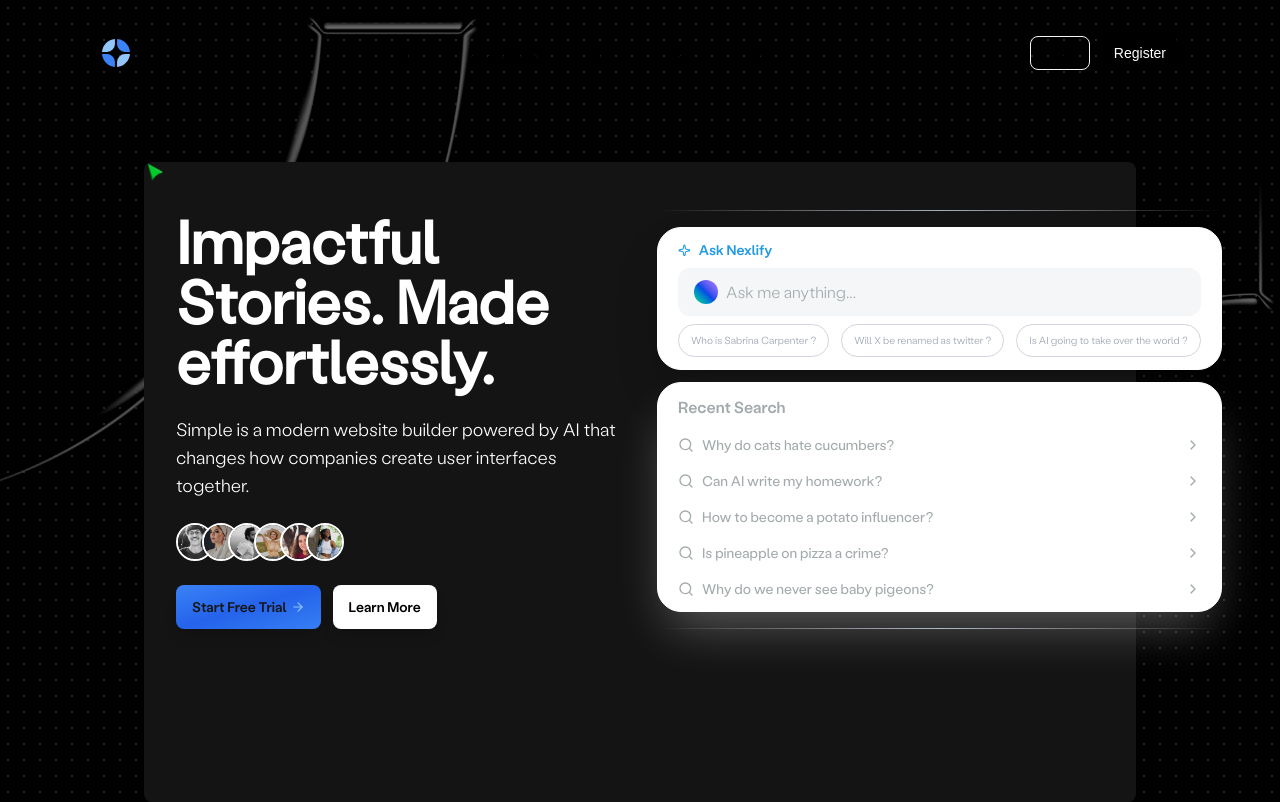
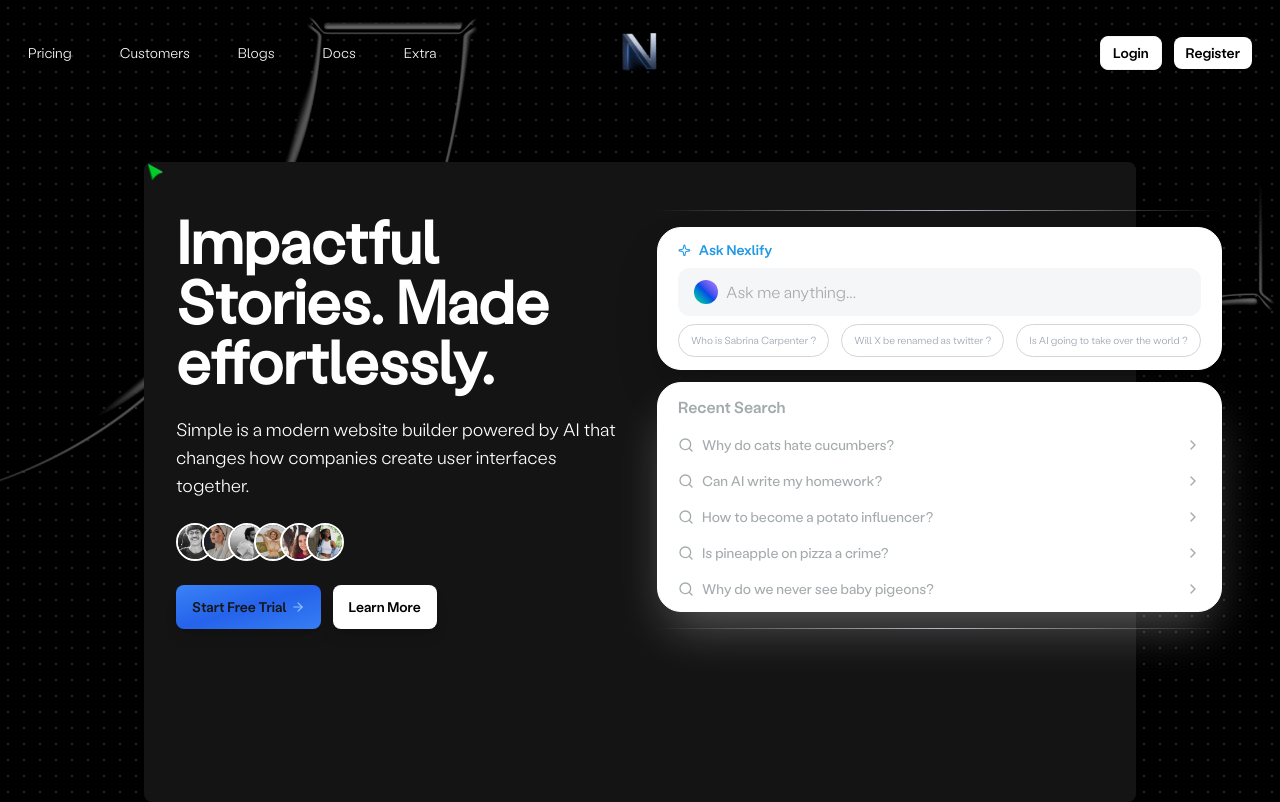
Before and after one commit to ds-spec/simple-ai, a Next.js app: page / in a window 1280 px wide. Built offline with nearby package versions, Linux system fonts and the light colour scheme.

Commit message:
Modified the navbar and added the logo

```diff
--- a/components/BuilderSection.jsx
+++ b/components/BuilderSection.jsx
@@ -61,7 +61,7 @@ export default function BuilderSection() {
               ))}
             </div>
             <div className="flex items-center gap-3 min-w-5xl">
-              <button className="flex items-center gap-1 group bg-gradient-to-tl from-[#377ef4] via-[#2563eb] to-[#3b82f6] hover:brightness-110 px-4 py-3 font-grotesk-medium font-medium text-sm rounded-lg shadow-lg cursor-pointer">
+              <button className="flex items-center gap-1 group bg-gradient-to-tl from-[#377ef4] via-[#2563eb] to-[#3b82f6] hover:brightness-110 px-4 py-3 font-grotesk-medium font-medium text-sm rounded-lg shadow-lg cursor-none">
                 Start Free Trial
                 <ArrowRight
                   className="group-hover:translate-x-2 transition-all duration-300"
@@ -69,7 +69,7 @@ export default function BuilderSection() {
                   color="#92c5fd"
                 />
               </button>
-              <button className="bg-white px-4 py-3 text-black font-grotesk-medium text-sm shadow-lg font-medium rounded-lg cursor-pointer hover:bg-gray-50">
+              <button className="bg-white px-4 py-3 text-black font-grotesk-medium text-sm shadow-lg font-medium rounded-lg cursor-none hover:bg-gray-50">
                 Learn More
               </button>
             </div>
--- a/components/Navbar.jsx
+++ b/components/Navbar.jsx
@@ -2,36 +2,37 @@ import Image from "next/image";
 
 export default function Navbar() {
   return (
-    <nav className="min-w-[1100px] mx-auto mt-6 sticky z-10">
+    <nav className="w-full  mx-auto mt-6 sticky z-10 px-4">
       <div className="flex justify-between items-center p-3 rounded-2xl">
-        <Image
-          src="/images/logo.svg"
-          width={28}
-          height={28}
-          alt="simple-logo"
-        />
         <div className="flex items-center gap-12">
-          <a className="text-black text-sm font-inter font-normal" href="#">
+          <a className="text-white font-grotesk-light text-sm font-normal" href="#">
             Pricing
           </a>
-          <a className="text-black text-sm font-inter font-normal" href="#">
+          <a className="text-white font-grotesk-light text-sm font-normal" href="#">
             Customers
           </a>
-          <a className="text-black text-sm font-inter font-normal" href="#">
+          <a className="text-white font-grotesk-light text-sm font-normal" href="#">
             Blogs
           </a>
-          <a className="text-black text-sm font-inter font-normal" href="#">
+          <a className="text-white font-grotesk-light text-sm font-normal" href="#">
             Docs
           </a>
-          <a className="text-black text-sm font-inter font-normal" href="#">
+          <a className="text-white font-grotesk-light text-sm font-normal" href="#">
             Extra
           </a>
         </div>
+        <Image
+          className="absolute top-1/2 left-1/2 transform -translate-x-1/2 -translate-y-1/2"
+          src="/images/logo.png"
+          width={100}
+          height={100}
+          alt="nexlify-logo"
+        />
         <div className="flex items-center gap-3">
-          <button className="border-[.5px] border-gray-100 px-3 py-1.5 rounded-lg text-sm text-black font-inter cursor-pointer shadow-sm hover:bg-gray-50">
+          <button className="bg-white border-[.5px] border-gray-100 px-3 py-1.5 rounded-lg text-sm text-black font-grotesk-medium cursor-pointer shadow-sm hover:bg-gray-50">
             Login
           </button>
-          <button className="bg-black px-3 py-1.5 rounded-lg text-sm text-white font-inter cursor-pointer shadow-xs">
+          <button className="bg-white px-3 py-1.5 rounded-lg text-sm text-black font-grotesk-medium cursor-pointer shadow-xs">
             Register
           </button>
         </div>
```
Also changed, not shown: public/images/logo.png (added).
